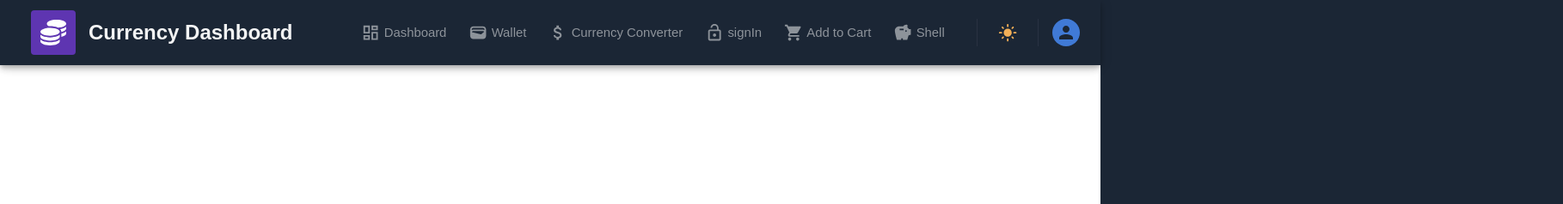
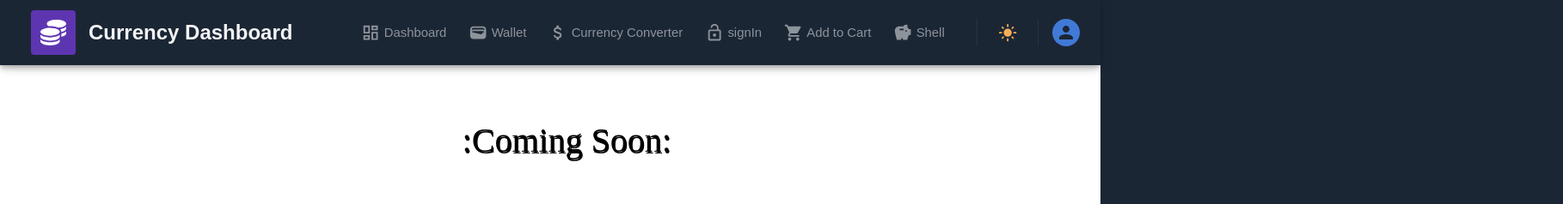
Before and after one commit to CodingMaster612/CapstoneReactJsFrontend-PRO, a React (Create React App) app: page /Bank in a window 1280 px wide. Shown: the top 238 px of the page at 86% size, 1818 px wide, since content can reach past the window. Built offline with nearby package versions, Linux system fonts and the light colour scheme.

Commit message:
added signin bacnk

```diff
--- a/src/components/reusables/BankHomeBox.js
+++ b/src/components/reusables/BankHomeBox.js
@@ -1,8 +1,11 @@
-function BankHomeBox(){
+import '../../css/BankHome.css'
+
+
+function BankHomeBox() {
 
     return (
-        <div>
-
+        <div className="soon">
+            <h1>:Coming Soon:</h1>
         </div>
     )
 }
--- a/src/components/reusables/ShellCityBox.js
+++ b/src/components/reusables/ShellCityBox.js
@@ -1,12 +1,16 @@
 import axios from "axios";
    import { useState } from "react";
    import '../../css/ShellCity.css'
-import BackgroundImage from "../../img/com.png"
+   import { useNavigate } from 'react-router'
+
+// import BackgroundImage from "../../img/color.png"
 
 
 
 
    function ShellCityBox() {
+
+      const navigator = useNavigate()
       const [bank, setBank] = useState({
          email: "",
          password: ""
@@ -31,6 +35,7 @@ import BackgroundImage from "../../img/com.png"
                console.log(response.data)
                localStorage.setItem("Credentials-bank", response.data.email)
                alert("successful signIn, Welcome to ShellCityBank")
+               navigator('/Bank')
             }).catch((e) => {
                console.log(e.response)
 
@@ -89,10 +94,11 @@ import BackgroundImage from "../../img/com.png"
 const HeaderStyle = {
     width: "100%",
     height: "100vh",
-    background: `url(${BackgroundImage})`,
+   //  background: `url(${BackgroundImage})`,
     backgroundPosition: "center",
     backgroundRepeat: "no-repeat",
     backgroundSize: "cover",
+    backgroundColor: "white"
 
 
  }
--- a/src/css/BankHome.css
+++ b/src/css/BankHome.css
@@ -0,0 +1,12 @@
+.soon h1{
+    position: relative;
+    top: 10px;
+    color: black;
+    font-size: bold;
+    font-family:'Times New Roman', Times, serif;
+    text-shadow: 1px 2px;
+    top: -200px;
+    left: 42%;
+
+
+}
```
Also changed, not shown: src/img/color.png (added), src/text.txt.
